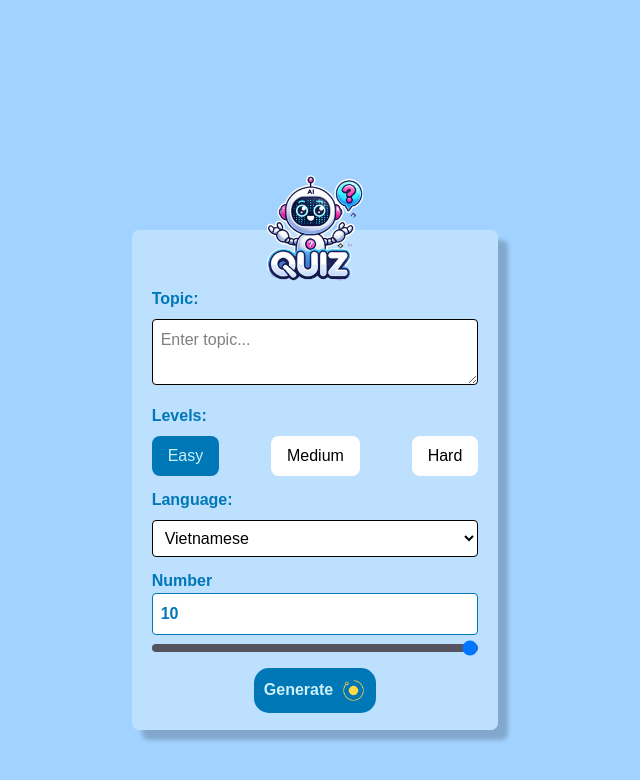
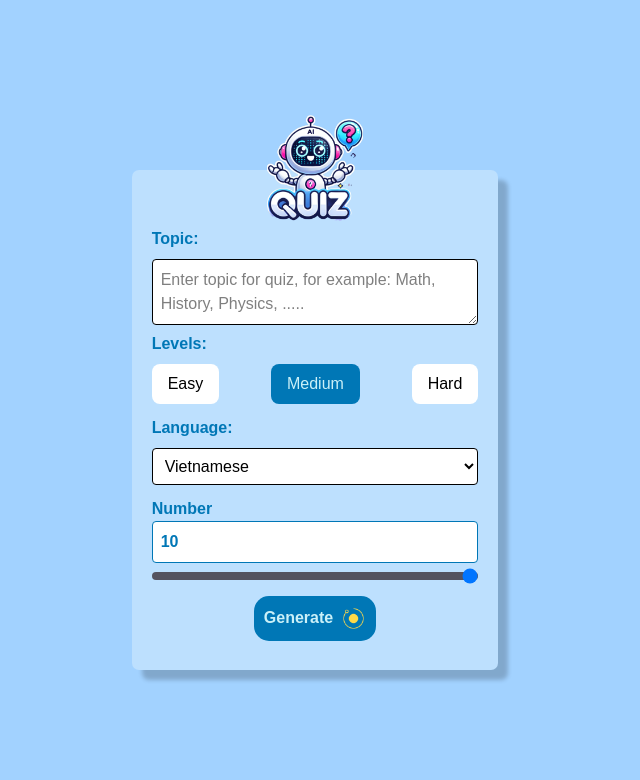
Before and after one commit to bxthien/Quiz-Onl-OJT, a website: page src/pages/chat.html in a window 1280 px wide. Shown: the whole page, without its empty margins (325-965 px from the left). Drawn offline with nearby package versions, Linux system fonts and the light colour scheme; files that its build step writes are made by us from their sources.

Commit message:
<SCRUM-30> Add placeholder

```diff
--- a/src/pages/chat.html
+++ b/src/pages/chat.html
@@ -140,7 +140,7 @@
     <link href="../output.css" rel="stylesheet">
 </head>
 
-<body class="flex justify-center items-center min-h-screen mt-15 px-2">
+<body class="flex justify-center items-center min-h-screen mt-15 lg:mt-0 px-2 lg:overflow-hidden">
     <div
         class="container flex flex-col md:flex-row justify-center items-center space-x-0 md:space-x-10 space-y-6 md:space-y-0">
         <div id="formContainer" class="form-container w-full md:w-1/3 quiz-card transition-transform transform">
@@ -149,11 +149,9 @@
             </div>
 
             <form id="quizForm">
-                <div class="mb-3">
-                    <label class="block font-bold mb-2">Topic:</label>
-                    <textarea id="topic" class="border p-2 w-full rounded bg-white"
-                        placeholder="Enter topic..."></textarea>
-                </div>
+                <label class="block font-bold mb-2" for="topic">Topic:</label>
+                <textarea id="topic" class="border p-2 w-full rounded bg-white"
+                    placeholder="Enter topic for quiz, for example: Math, History, Physics, ....."></textarea>
 
                 <div class="mb-3">
                     <label class="block font-bold mb-2">Levels:</label>
--- a/src/scripts/chat.js
+++ b/src/scripts/chat.js
@@ -1,10 +1,10 @@
 document.addEventListener("DOMContentLoaded", () => {
   // 🟢 Default selected level
-  let selectedLevel = "Easy";
+  let selectedLevel = "Medium";
 
   /** 📌 Handle Level Selection */
   const levelButtons = document.querySelectorAll(".levelBtn");
-  levelButtons[0].classList.add("selected-button");
+  levelButtons[1].classList.add("selected-button");
 
   levelButtons.forEach((button) => {
     button.addEventListener("click", (event) => {
```
